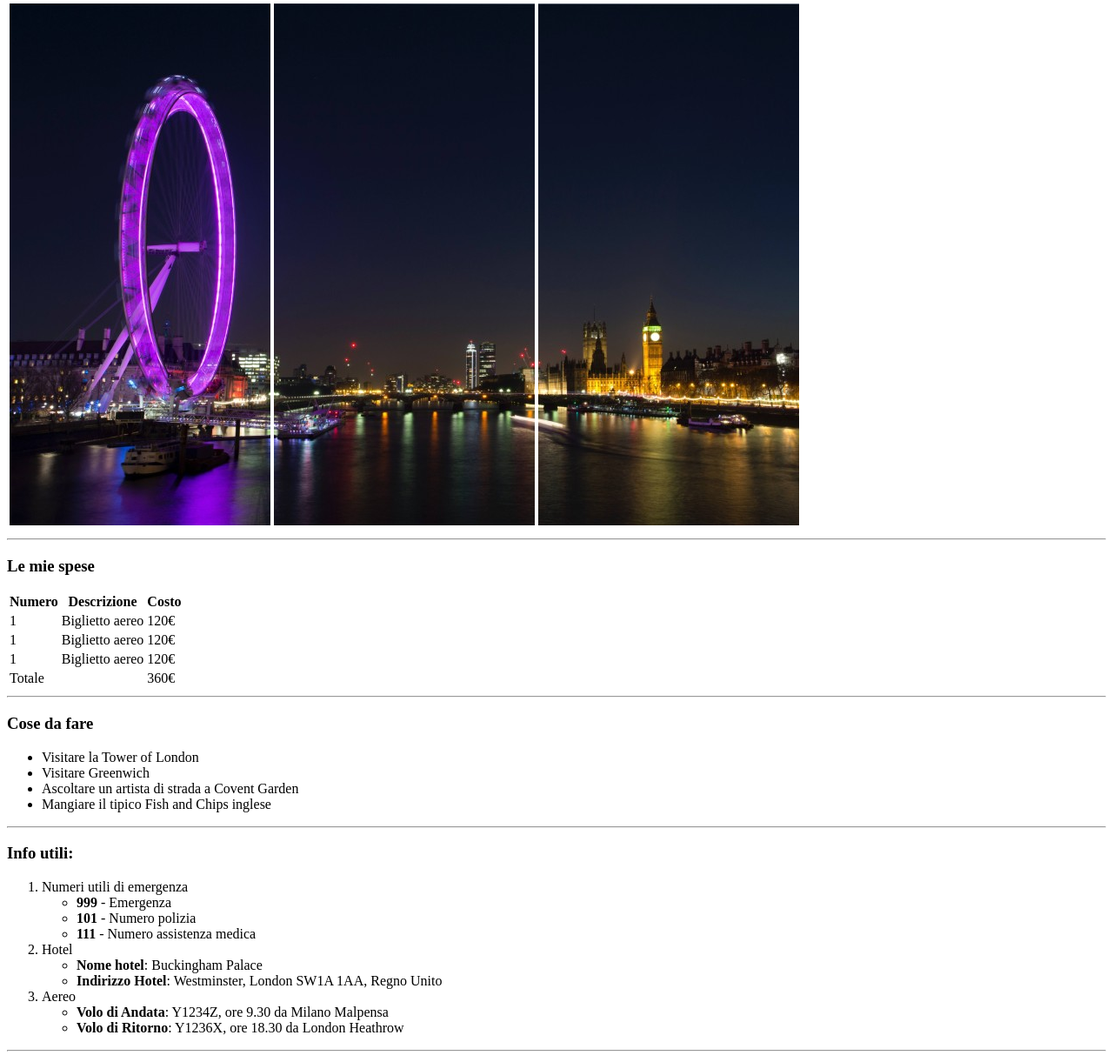
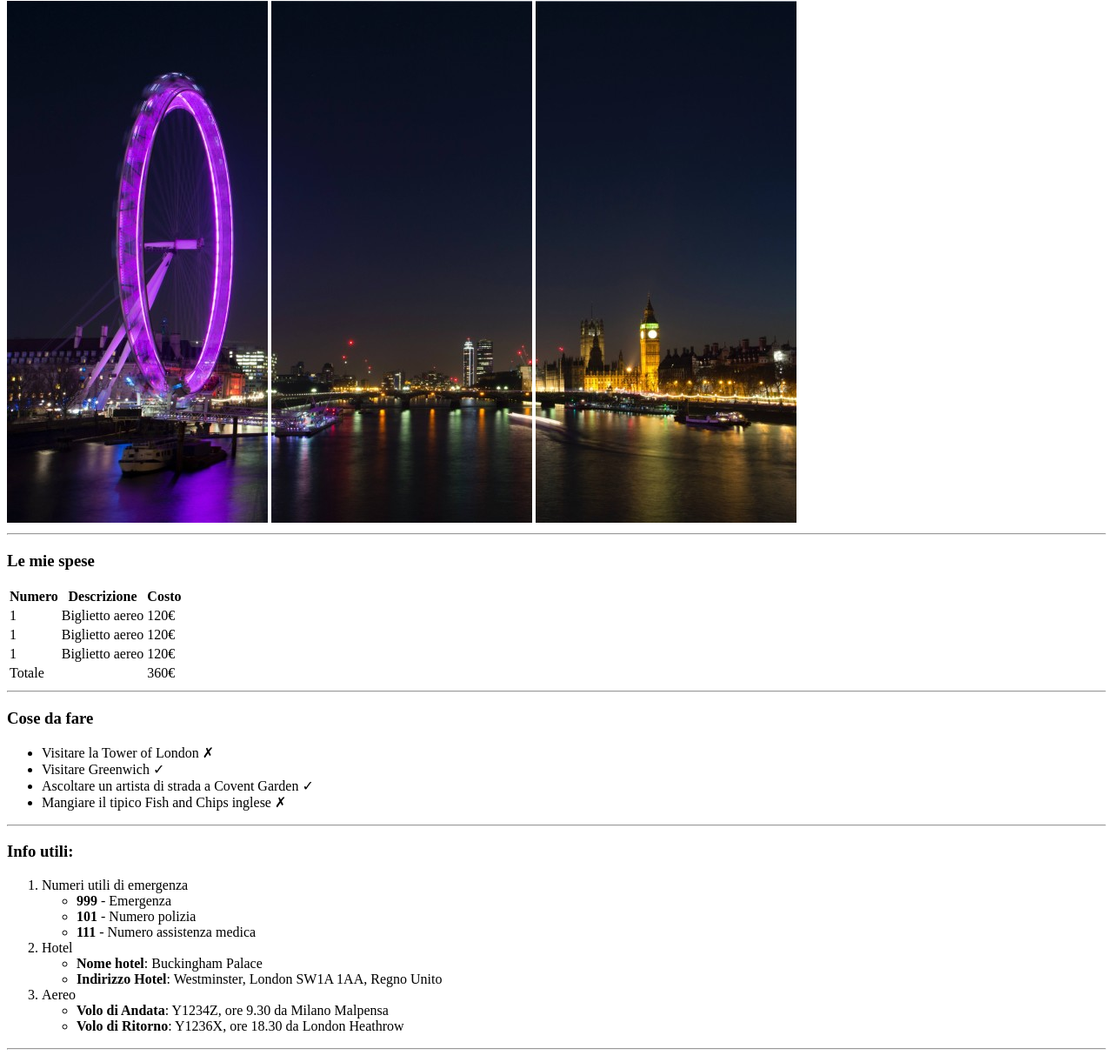
Before and after one commit to danielecolaci/html-london-trip, a plain HTML site: page index.html in a window 1280 px wide. Shown: the part 79-1300 px from the top of the page at 87% size. Drawn offline with Linux system fonts and the light colour scheme.

Commit message:
Content fix

```diff
--- a/index.html
+++ b/index.html
@@ -11,19 +11,15 @@
         <h1>
             Il mio viaggio a Londra
         </h1>
-        <table>
-            <tr>
-                <td>
-                    <img src="./img/pexels-bill-emrich-230794-0.jpg">
-                </td>
-                <td>
-                    <img src="./img/pexels-bill-emrich-230794-1.jpg">
-                </td>
-                <td>
-                    <img src="./img/pexels-bill-emrich-230794-2.jpg">
-                </td>
-            </tr>
-        </table>
+        <span>
+            <img src="./img/pexels-bill-emrich-230794-0.jpg" alt="01">
+        </span>
+        <span>
+            <img src="./img/pexels-bill-emrich-230794-1.jpg" alt="02">
+        </span>
+        <span>
+            <img src="./img/pexels-bill-emrich-230794-2.jpg" alt="03">
+        </span>
     </header>
 
     <hr>
@@ -96,16 +92,16 @@
             </h3>
             <ul>
                 <li>
-                    Visitare la Tower of London
+                    Visitare la Tower of London &#10007;
                 </li>
                 <li>
-                    Visitare Greenwich
+                    Visitare Greenwich &#10003;
                 </li>
                 <li>
-                    Ascoltare un artista di strada a Covent Garden
+                    Ascoltare un artista di strada a Covent Garden &#10003;
                 </li>
                 <li>
-                    Mangiare il tipico Fish and Chips inglese
+                    Mangiare il tipico Fish and Chips inglese &#10007;
                 </li>
             </ul>
         </section>
@@ -165,8 +161,8 @@
                 Le foto
             </h3>
             <div>
-                <img src="https://www.abta.com/sites/default/files/styles/large/public/media/uploads/london-400x400-compressor_0.jpg">
-                <img src="https://imgc.allpostersimages.com/img/posters/evening-tower-bridge-and-river-thames-london_u-L-P2QVZJ0.jpg?artPerspective=n">
+                <img src="https://www.abta.com/sites/default/files/styles/large/public/media/uploads/london-400x400-compressor_0.jpg" alt="London01">
+                <img src="https://imgc.allpostersimages.com/img/posters/evening-tower-bridge-and-river-thames-london_u-L-P2QVZJ0.jpg?artPerspective=n" alt="London02">
             </div>
         </section>
     </main>
```
